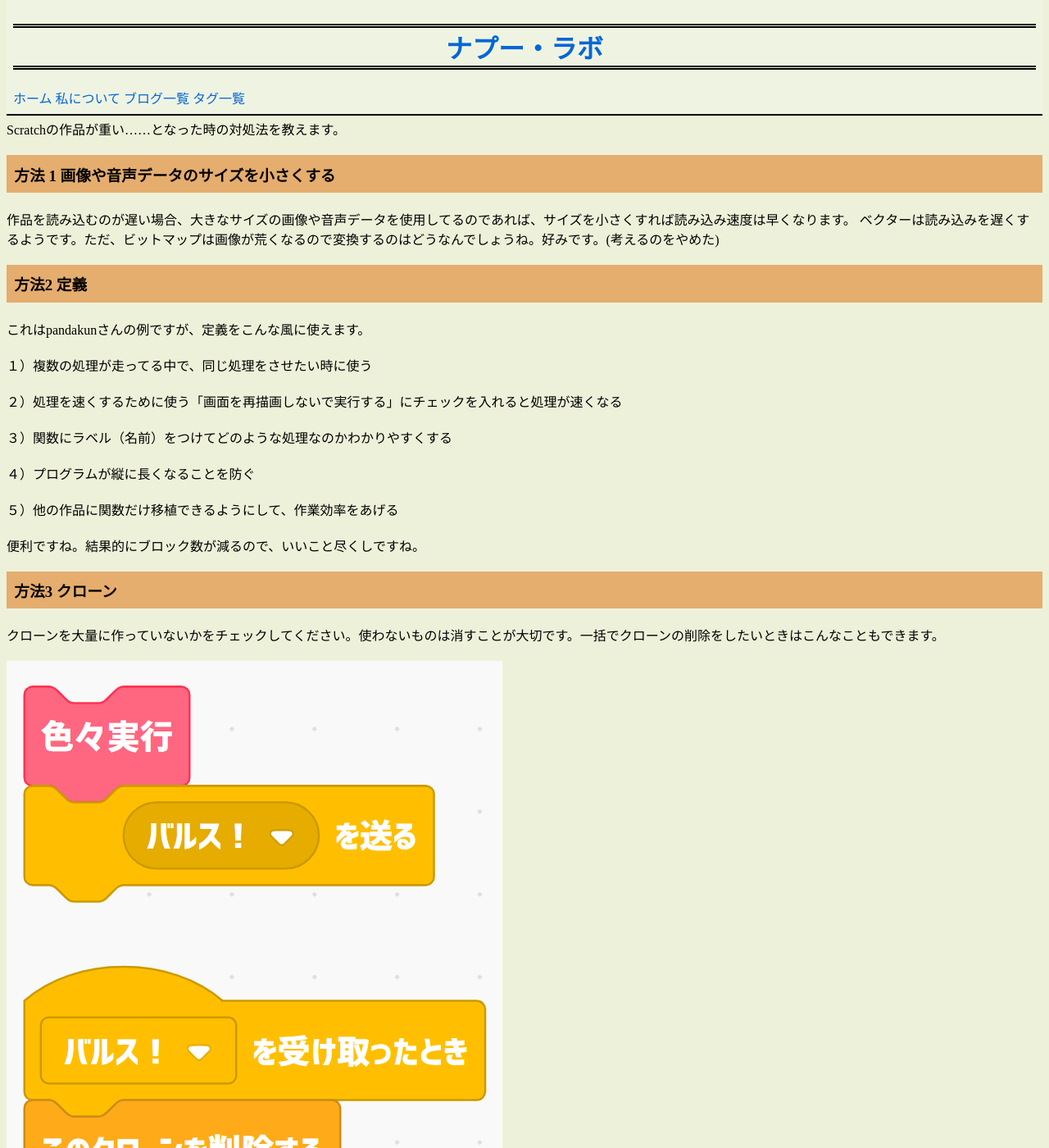
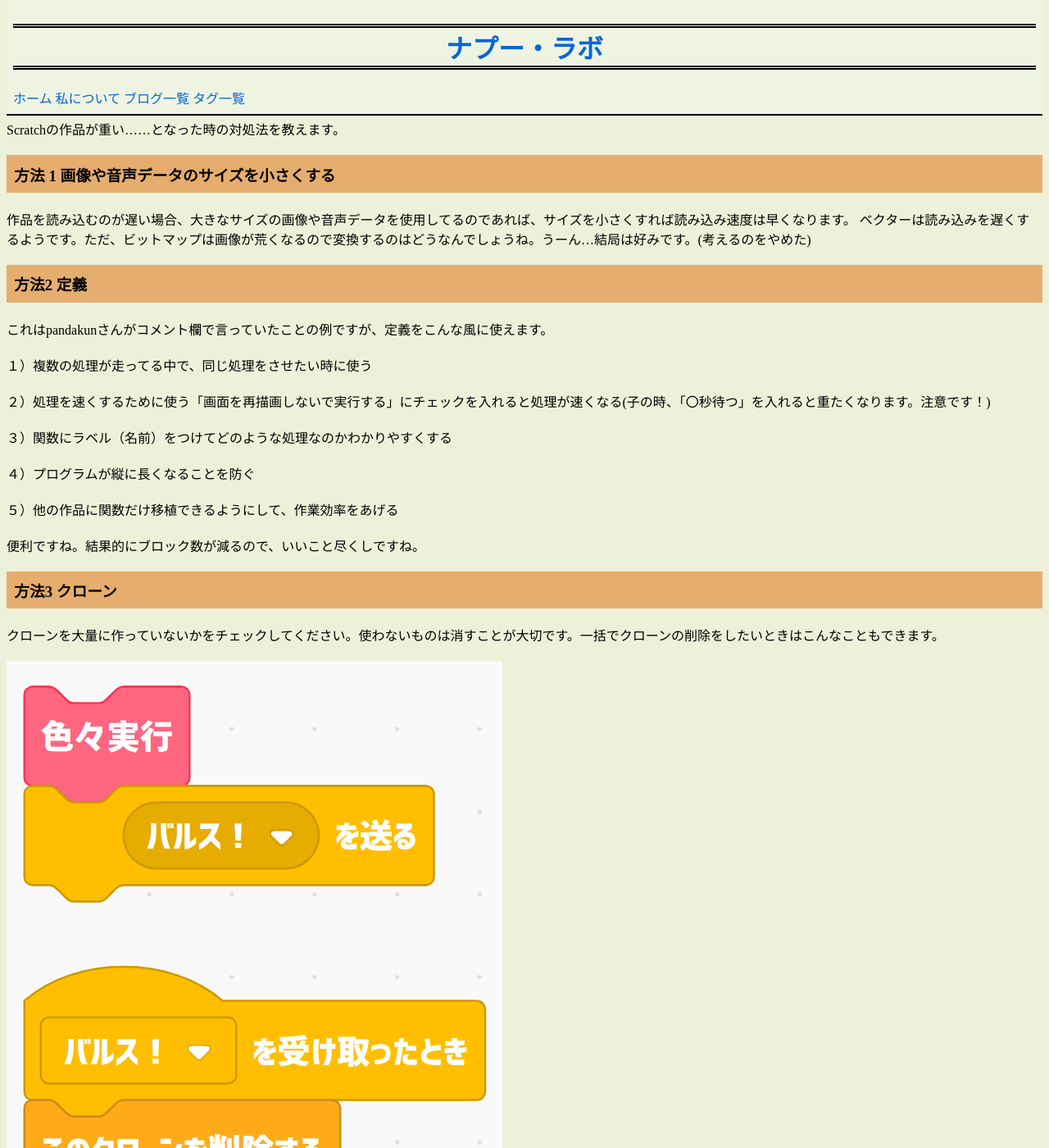
Before and after one commit to sirokurokumasan/sirokurokumasan.github.io, a Jekyll site: the page built from _posts/2021-1-03-軽いゲームを作るには？.md, in a window 1280 px wide and 1400 px high, scrolled down 225 px. Shown: the whole window at 82% size. Built offline with Jekyll 4.4.1, drawn with Linux system fonts in a browser that asks for light colours; some of the changed text lies outside the part shown.

Commit message:
Update and rename 2021-1-3-軽いゲームを作るには？.md to 2021-1-03-軽いゲームを作るには？.md

```diff
--- a/_posts/2021-1-3-軽いゲームを作るには？.md
+++ b/_posts/2021-1-03-軽いゲームを作るには？.md
@@ -7,15 +7,15 @@
 ### 方法 1 画像や音声データのサイズを小さくする
 
 作品を読み込むのが遅い場合、大きなサイズの画像や音声データを使用してるのであれば、サイズを小さくすれば読み込み速度は早くなります。
-ベクターは読み込みを遅くするようです。ただ、ビットマップは画像が荒くなるので変換するのはどうなんでしょうね。好みです。(考えるのをやめた)
+ベクターは読み込みを遅くするようです。ただ、ビットマップは画像が荒くなるので変換するのはどうなんでしょうね。うーん…結局は好みです。(考えるのをやめた)
 
 ### 方法2 定義
 
-これはpandakunさんの例ですが、定義をこんな風に使えます。
+これはpandakunさんがコメント欄で言っていたことの例ですが、定義をこんな風に使えます。
 
 １）複数の処理が走ってる中で、同じ処理をさせたい時に使う
 
-２）処理を速くするために使う「画面を再描画しないで実行する」にチェックを入れると処理が速くなる
+２）処理を速くするために使う「画面を再描画しないで実行する」にチェックを入れると処理が速くなる(子の時、「〇秒待つ」を入れると重たくなります。注意です！)
 
 ３）関数にラベル（名前）をつけてどのような処理なのかわかりやすくする
 
@@ -31,7 +31,7 @@
 
 <img src="https://sirokurokumasan.github.io/assets/image/barusu!.png" title="一括削除の画像">
 
-クローンにもメッセージを送るが適用されることを使っています。
+クローンにもメッセージを送るが適用されることを使っています。「バルスを送る」をすることで、スプライトのクローンがすべて消えます。
 
 ### 方法4 その他
 
```
